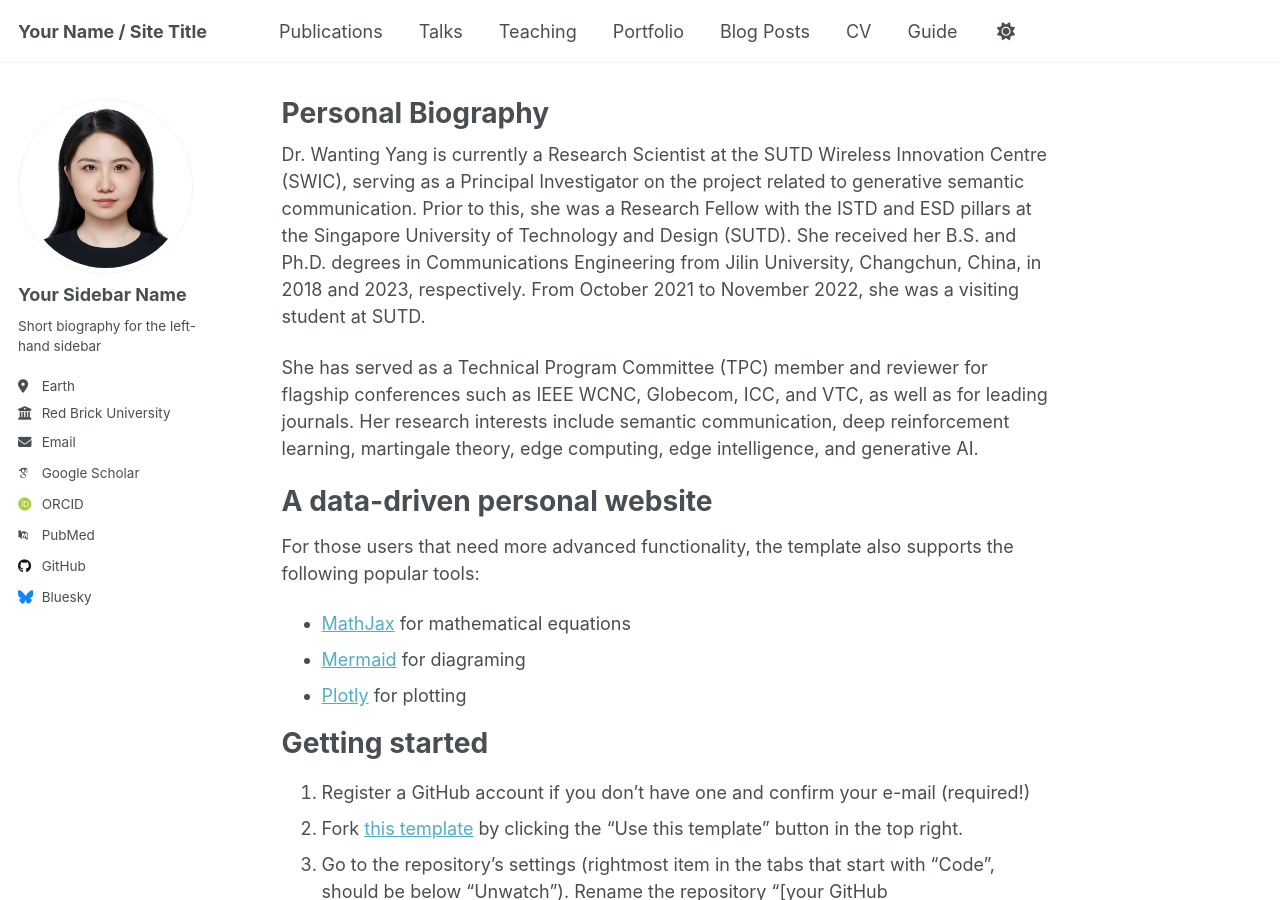
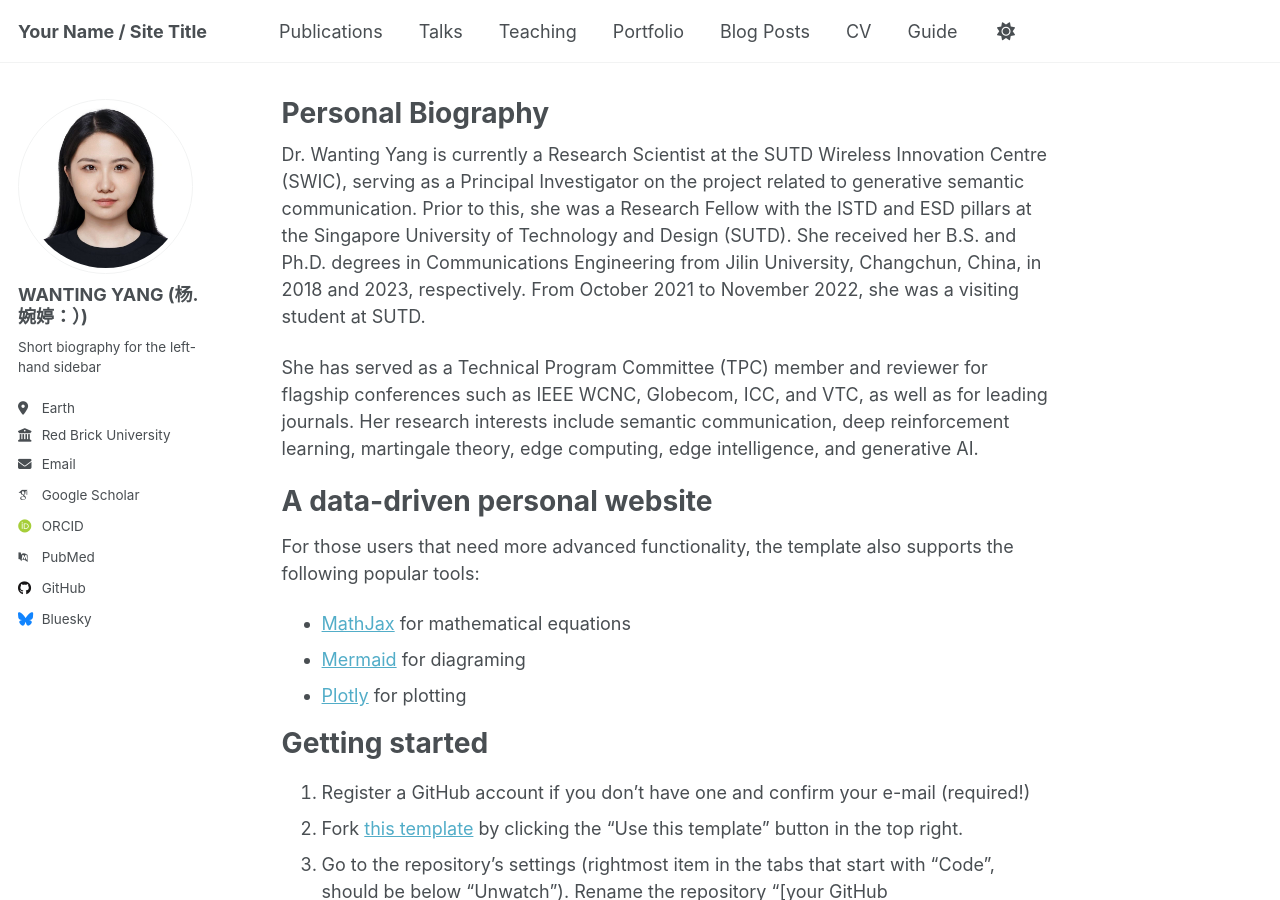
Before and after one commit to wty2011jl/wty2011jl.github.io, a Jekyll site: the page built from _pages/about.md, in a window 1280 px wide and 900 px high. Built offline with Jekyll 4.4.1, drawn with Linux system fonts in a browser that asks for light colours; some web fonts are replaced; a script that is not in the unit is left out.

Commit message:
Update _config.yml

```diff
--- a/_config.yml
+++ b/_config.yml
@@ -23,7 +23,7 @@ repository               : "academicpages/academicpages.github.io"
 author:
   # Biographic information
   avatar           : "WANTING.png"
-  name             : "Your Sidebar Name"
+  name             : "WANTING YANG (杨.婉婷：）)"
   pronouns         : # example: "she/her"
   bio              : "Short biography for the left-hand sidebar"
   location         : "Earth"
```
